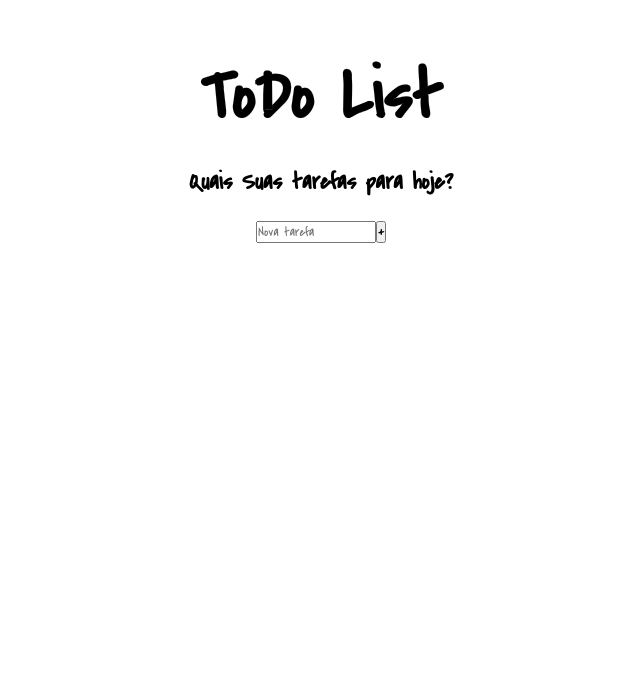
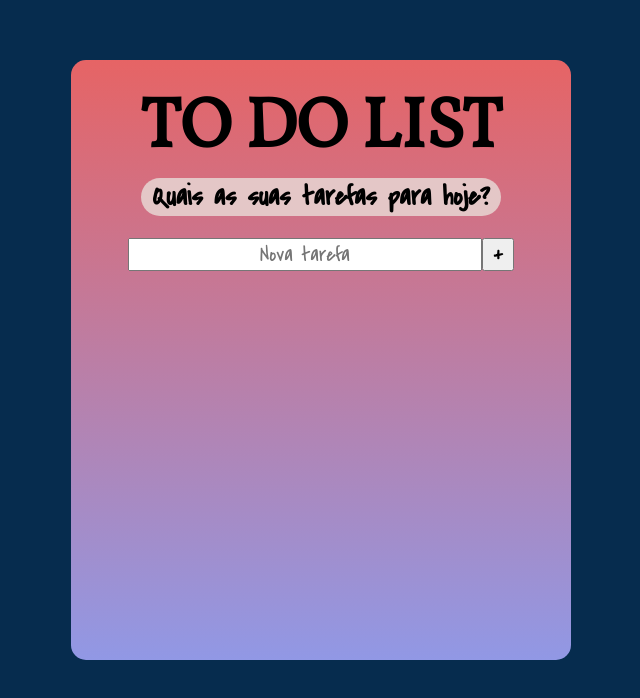
Before and after one commit to edgarrps/todo-list, a React (Vite) app: page / in a window 1280 px wide. Shown: the top 698 px of the page, without its empty margins (319-959 px from the left). Built offline with nearby package versions, Linux system fonts and the light colour scheme.

Commit message:
Better styled form
added a new component called as Task

```diff
--- a/package.json
+++ b/package.json
@@ -10,7 +10,8 @@
   },
   "dependencies": {
     "react": "^18.2.0",
-    "react-dom": "^18.2.0"
+    "react-dom": "^18.2.0",
+    "react-icons": "^4.7.1"
   },
   "devDependencies": {
     "@types/react": "^18.0.26",
--- /dev/null
+++ b/src/components/List.css
@@ -0,0 +1,27 @@
+@import url('https://fonts.googleapis.com/css2?family=Vollkorn&display=swap');
+
+.comment {
+    background-color: rgb(228, 199, 199);
+    width: 360px;
+    position: relative;
+    margin-left: auto;
+    margin-right: auto;
+    border-radius: 3rem;
+    font-size: 14pt;
+}
+
+
+h1 {
+    font-family: 'Vollkorn', serif;
+}
+
+.card{
+    margin-top: 60px;
+    margin-left: auto;
+    margin-right: auto;
+    position: flex;
+    background: linear-gradient(#e66465, #9198e5);;
+    border-radius: 15px;
+    width: 500px;
+    height: 600px;
+}
--- a/src/components/List.jsx
+++ b/src/components/List.jsx
@@ -1,5 +1,6 @@
 import { useState } from 'react'
-import { Title } from './Title'
+import { SubmitTask } from './SubmitTask'
+import './List.css'
 export const List = () => {
     const [tasks, setTasks] = useState([])
 
@@ -11,15 +12,14 @@ if(!task.text) {
 const newTasks = [task, ...tasks]
 
 setTasks(newTasks)
-console.log(...tasks)
     }
+
     return (
-        <div>
-            <h1>ToDo List</h1>
+        <div className='card'>
+            <h1>TO DO LIST</h1>
+            <div className='comment'><h2>Quais as suas tarefas para hoje?</h2></div>
             <br></br>
-            <h2>Quais Suas tarefas para hoje?</h2>
-            <br></br>
-            <Title onSubmit={addTask} />
+            <SubmitTask onSubmit={addTask} />
         </div>
     )
 }
--- /dev/null
+++ b/src/components/SubmitTask.css
@@ -0,0 +1,20 @@
+h1 {
+  padding-top: 20px;
+  font-size: 70px;
+  color: #000 ;
+}
+
+.addToDoBtn {
+  margin-left: auto;
+  margin-top: auto;
+  margin-right: auto;
+  margin-bottom: auto;
+  width: 32px;
+  font-size: 16pt;
+}
+
+.toDoInput{
+width: 350px;
+text-align: center;
+font-size: 16pt;
+}
--- a/src/components/Title.jsx
+++ b/src/components/SubmitTask.jsx
@@ -1,7 +1,7 @@
-import './Title.css'
+import './SubmitTask.css'
 import { useState } from 'react'
 
-export const Title = (props) => {
+export const SubmitTask = (props) => {
   const [input, setInput] = useState('')
 
   const hdlSubmit = e => {
--- a/src/components/Title.css
+++ /dev/null
@@ -1,6 +0,0 @@
-h1 {
-  margin-top: 50px;
-  font-size: 70px;
-  color: #000;
-  -webkit-text-stroke: .1px rgb(148, 147, 147);
-}
--- a/src/index.css
+++ b/src/index.css
@@ -4,16 +4,8 @@
   font-family: 'Covered By Your Grace', cursive;
 }
 
-body,
-html {
+body {
+  background-color:rgb(6, 44, 78);
   text-align: center;
+  background-repeat: no-repeat;
 }
-
-.bg{
-  height: 1296px;
-  background-image: url("./src/img/bg.jpeg");
-  background-repeat: repeat;
-  background-size: 30%;
-  filter: blur(2px);
-  -webkit-filter: blur(2px);
-}
```
Also changed, not shown: src/components/Task.jsx (added, +19 -0 lines), src/img/bg.jpeg (deleted), 1 other file (tests, documents, lock files or other folders).
